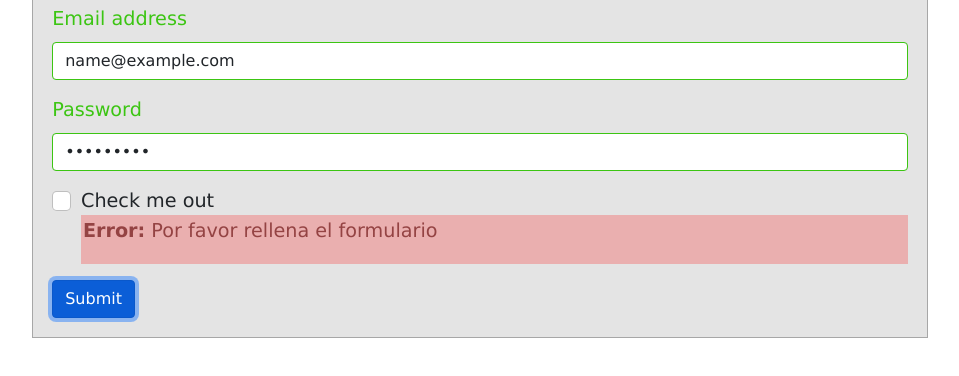
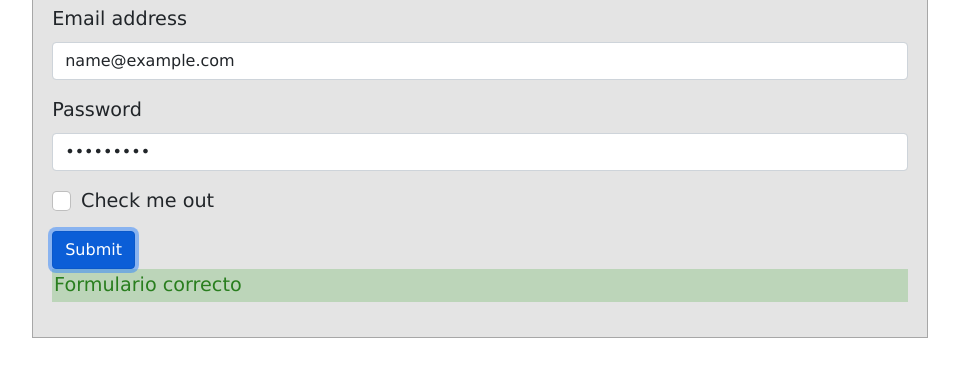
Before and after one commit to AitorSerena92/FormAdmin, a plain HTML site: page index.html in a window 1280 px wide. Both pictures are taken after typing "name@example.com", "Sample123" into the empty fields and a click on the button "Submit". Shown: the part 100-476 px from the top of the page, without its empty margins (160-1119 px from the left). Drawn offline with Linux system fonts and the light colour scheme.

Commit message:
fix fails

```diff
--- a/assets/js/login.js
+++ b/assets/js/login.js
@@ -15,7 +15,7 @@ var userRegister = [
     photo:
       "https://previews.123rf.com/images/jackf/jackf1908/jackf190808406/129082800-office-worker-woman-is-working-at-a-computer-and-talking-by-headset-with-client-in-the-office.jpg",
     email: "mjose@gmail.com",
-    password: "1234",
+    password: "123456789",
     role: "admin",
   },
   {
@@ -41,6 +41,7 @@ const campos = {
   Password: false,
 };
 
+const SubmitAdmin = document.getElementById("submit");
 const formulario = document.getElementById("formularioLogin");
 const inputs = document.querySelectorAll("#formularioLogin input");
 
@@ -97,11 +98,11 @@ function loadDoc(params) {
   xhttp.send();
 }
 
-formulario.addEventListener("click", (e) => {
+SubmitAdmin.addEventListener("click", (e) => {
   e.preventDefault();
 
   const terminos = document.getElementById("CheckValider");
-  if (campos.Email && campos.Password && terminos.checked) {
+  if (campos.Email && campos.Password) {
     document
       .getElementById("formulario__mensaje-exito")
       .classList.add("formulario__mensaje-exito-activo");
```
Also changed, not shown: register.html (+0 -1 lines).
